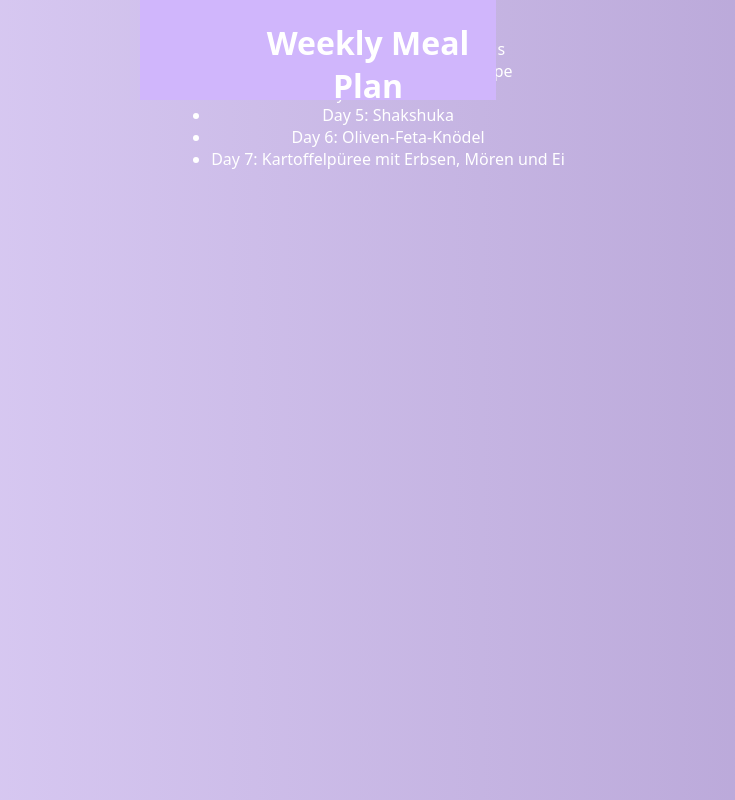
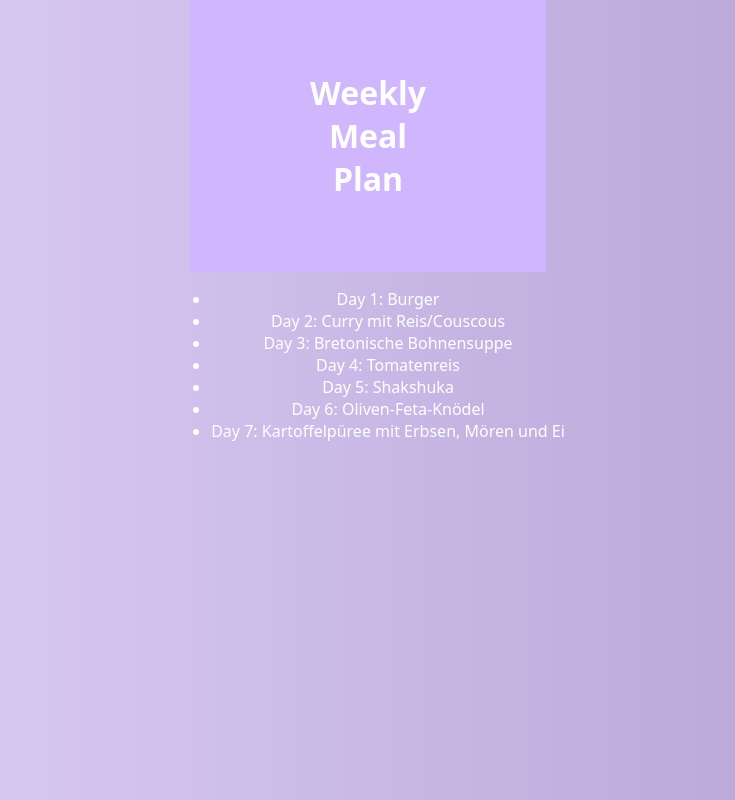
Before and after one commit to suchja/meal_plan, a plain HTML site: page index.html in a window 1280 px wide. Shown: the whole page, without its empty margins (272-1007 px from the left). Drawn offline with Linux system fonts and the light colour scheme.

Commit message:
Update styles.css

```diff
--- a/styles.css
+++ b/styles.css
@@ -6,7 +6,11 @@
 
 .headline{
     font-family: 'Noto Sans', sans-serif;
-    position: fixed;
+    display: flex;
+    flex-direction: column;
+    justify-content: center;
+    align-items: center;
+    text-align: center;
     top: 0;
     right: 40%;
     width: 20%;
```
